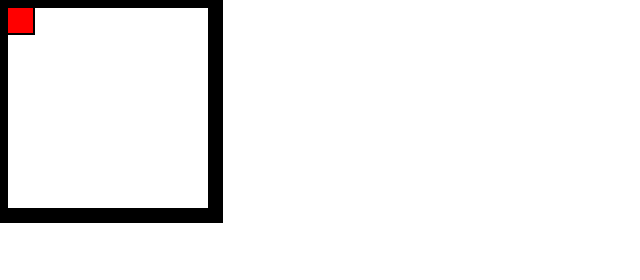
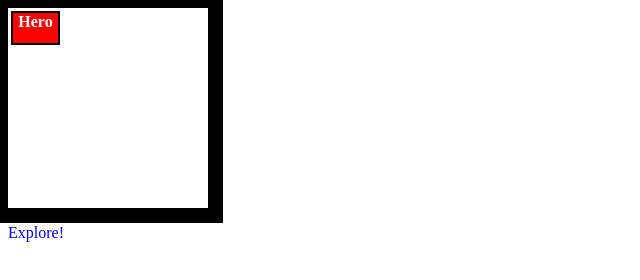
Before and after one commit to veloblank/js-box-game, a plain HTML site: page index.html in a window 1280 px wide. Shown: the whole page, without its empty margins (0-640 px from the left). Drawn offline with Linux system fonts and the light colour scheme.

Commit message:
Add hero objective and stylize hero

```diff
--- a/index.html
+++ b/index.html
@@ -10,29 +10,41 @@
       width: 200px;
       outline: 15px solid black;
       position: relative;
+
     }
 
     #hero{
       position: absolute;
-      height: 25px;
-      width: 25px;
+      height: 30px;
+      width: 45px;
       outline: 2px solid black;
       background-color: red;
+      color: white;
+      margin: 5px;
+      text-align: center;
+    }
+
+    #objective{
+      color: blue;
+
     }
 
     </style>
   </head>
   <body>
     <div id="container">
-      <div id="hero"</div>
+      <div id="hero"><strong>Hero</strong></div>
 
     </div>
+    <p id="objective">Explore!</p>
 
     <script>
       let hero = document.getElementById('hero');
+      let container = document.getElementById('container');
       let heroPosX = 0;
       let heroPosY = 0;
 
+// TODO: Add collision detection to container size-specifics.
       function anim(e){
         //move up
         if (e.keyCode == 38) {
```
